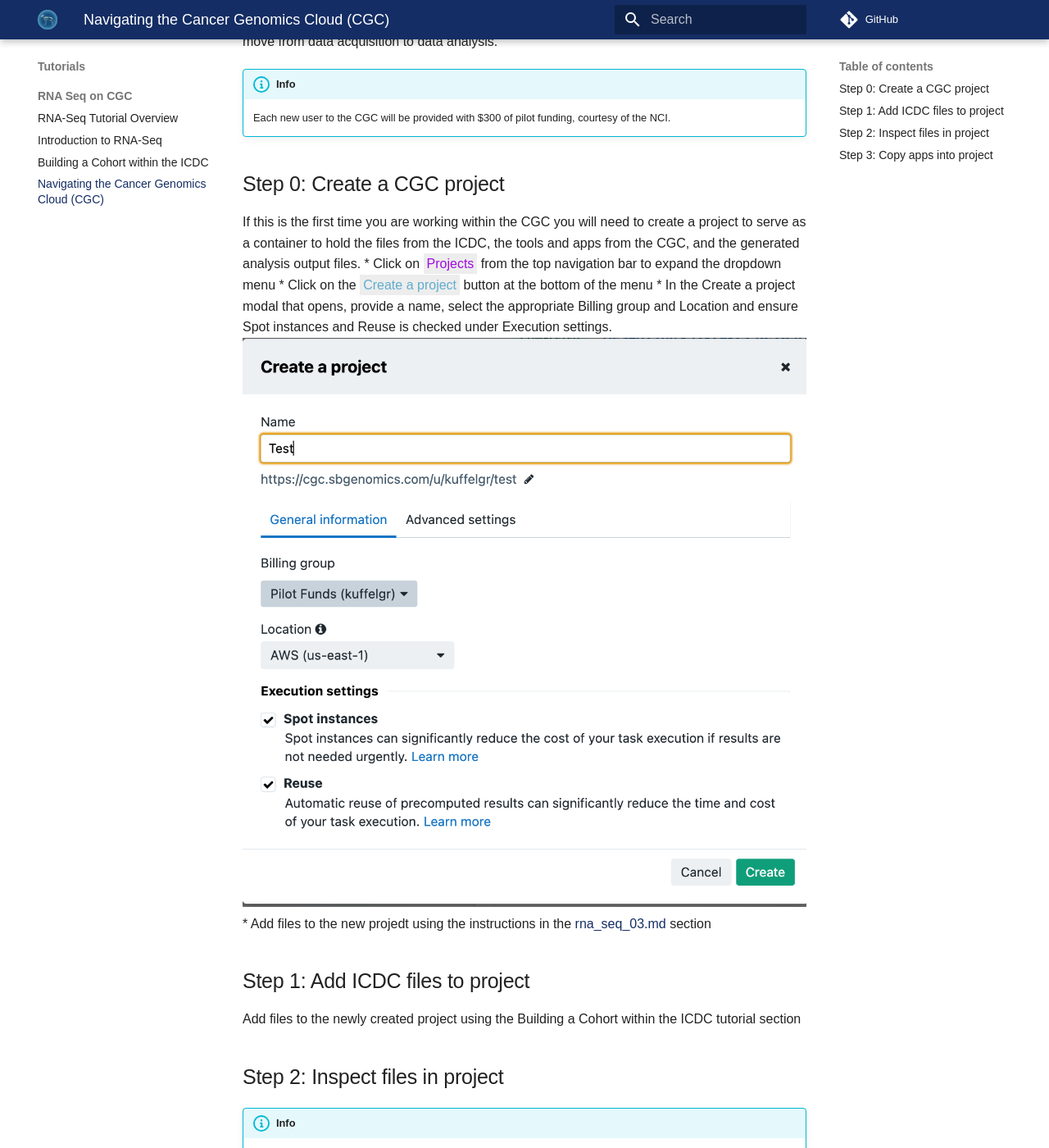
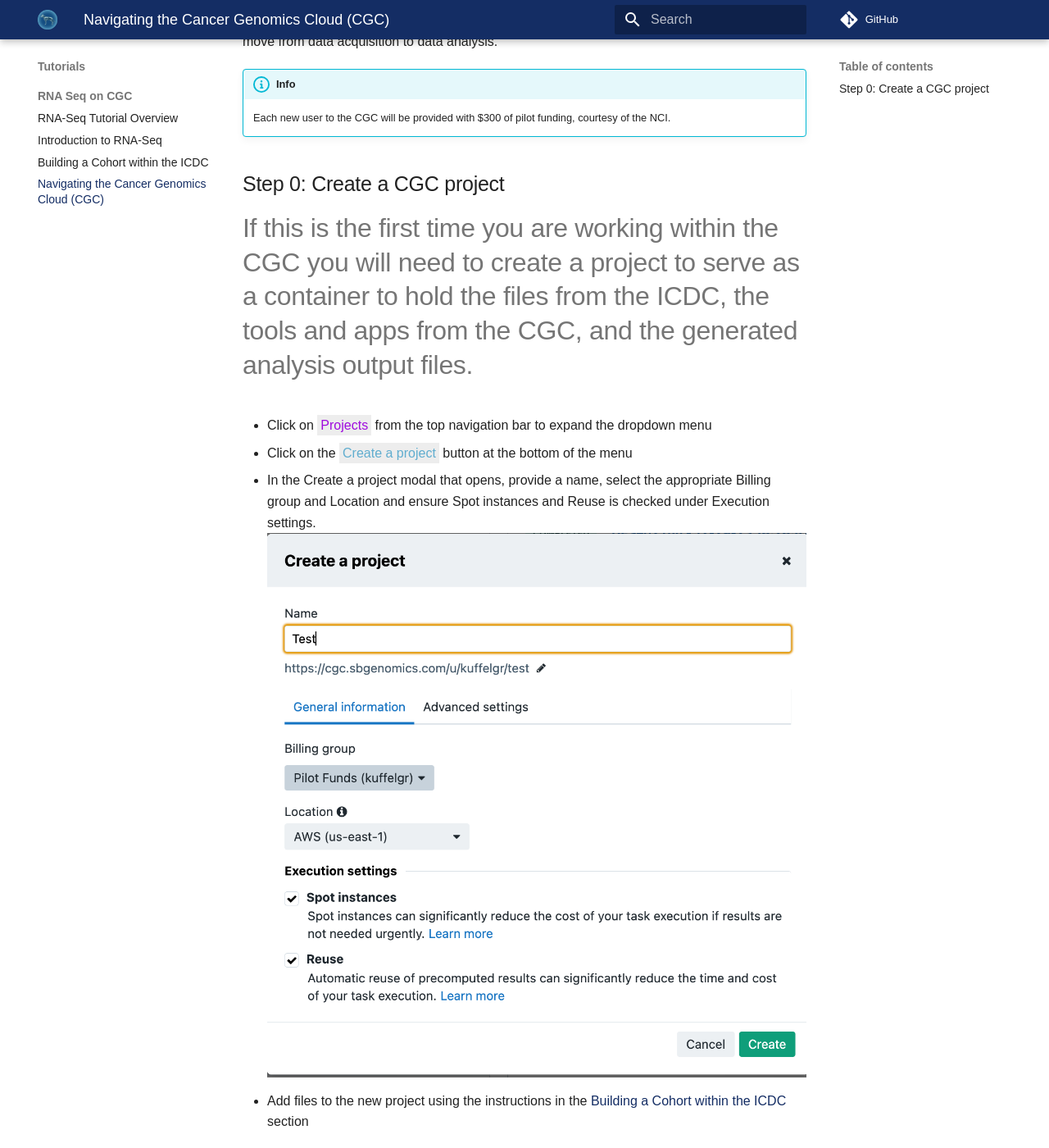
Before and after one commit to CBIIT/icdc-bioinformatics, an MkDocs documentation site: the page built from docs/Tutorials/RNA-Seq-on-CGC/rna_seq_04.md, in a window 1280 px wide and 1400 px high, scrolled down 332 px. Shown: the whole window at 82% size. Built offline with MkDocs 1.6.1 and Material for MkDocs 9.7.7, drawn with Linux system fonts in a browser that asks for light colours; some web fonts are replaced; comment, search, counter and statistics services are not loaded.

Commit message:
Add links to other pages

```diff
--- a/docs/Tutorials/RNA-Seq-on-CGC/rna_seq_04.md
+++ b/docs/Tutorials/RNA-Seq-on-CGC/rna_seq_04.md
@@ -13,12 +13,12 @@
     Each new user to the CGC will be provided with $300 of pilot funding, courtesy of the NCI.
 
 ## Step 0: Create a CGC project
-If this is the first time you are working within the CGC you will need to create a project to serve as a container to hold the files from the ICDC, the tools and apps from the CGC, and the generated analysis output files.
+# If this is the first time you are working within the CGC you will need to create a project to serve as a container to hold the files from the ICDC, the tools and apps from the CGC, and the generated analysis output files.
 * Click on <span class="highlight_text">Projects</span> from the top navigation bar to expand the dropdown menu
 * Click on the <span class="highlight_button">Create a project</span> button at the bottom of the menu
 * In the Create a project modal that opens, provide a name, select the appropriate Billing group and Location and ensure Spot instances and Reuse is checked under Execution settings.
 ![Create project](./rna-seq-images/cgc-create-project.png "Create project")
-* Add files to the new projedt using the instructions in the [rna_seq_03.md](Building a Cohort within the ICDC) section
+* Add files to the new project using the instructions in the [Building a Cohort within the ICDC](rna_seq_03.md) section
 
 ## Step 1: Add ICDC files to project
 Add files to the newly created project using the Building a Cohort within the ICDC tutorial section
```
Also changed, not shown: docs/Tutorials/RNA-Seq-on-CGC/rna_seq_01.md (+1 -1 lines), docs/Tutorials/RNA-Seq-on-CGC/rna_seq_03.md (+1 -1 lines).
